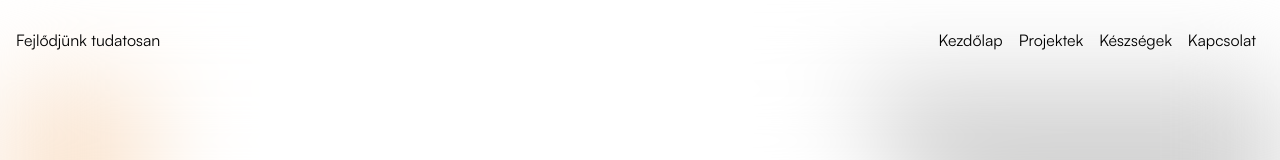
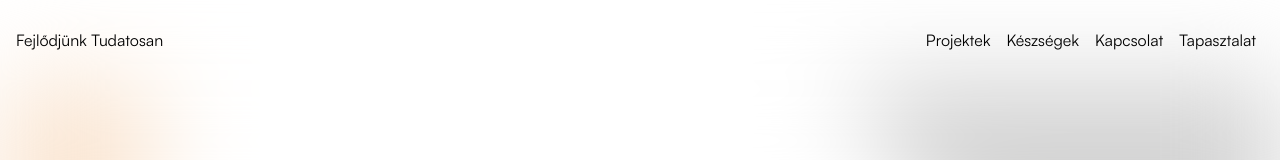
Before and after one commit to ReuDav/fejlodjunktudatosan, a Next.js app: page / in a window 1280 px wide. Shown: the top 160 px of the page. Built offline with nearby package versions, Linux system fonts and the light colour scheme.

Commit message:
added new UX elements

```diff
--- a/components/call-to-action.tsx
+++ b/components/call-to-action.tsx
@@ -4,7 +4,7 @@ import {ArrowDownOnSquareStackIcon, PhoneIcon} from "@heroicons/react/24/solid";
 import Link from "next/link";
 
 export default function CallToAction() {
-    return (<section className="relative w-full h-screen top-20">
+    return (<section className="relative w-full h-screen top-20" id="CallToAction">
         <div id="Overlay" className="absolute z-40 inset-0 max-h-[calc(100vh_-_80px)] flex flex-col items-center space-y-6 justify-center">
             <div className="relative w-full flex flex-col items-center">
                 <Image src="/assets/images/David.webp" alt="David" width={125} height={125}
--- a/components/navbar.tsx
+++ b/components/navbar.tsx
@@ -1,34 +1,83 @@
-"use client"
-import Link from "next/link";
-import {useState} from "react";
-import {Pivot} from 'hamburger-react'
+"use client";
+import { useState } from "react";
+import { Pivot } from "hamburger-react";
 
 export default function Navbar() {
     const [menuOpen, setMenuOpen] = useState(false);
+
+    const scrollToSection = (id: string) => {
+        document.getElementById(id)?.scrollIntoView({ behavior: "smooth" });
+        setMenuOpen(false);
+    };
+
     return (
         <header
-            className={`absolute p-4 box-border top-0 inset-x-0 ${menuOpen ? "bg-slate-100" : "bg-transparent"} transition-colors duration-500 delay-300 z-50 container mx-auto h-20 w-full flex items-center justify-between`}>
-            <div id="Logo" className="animate-fade-in">
-                <Link href="/" className="md:w-20 md:text-[16px] text-[20px]">
-                    Fejlődjünk tudatosan
-                </Link>
+            className={`absolute p-4 box-border top-0 inset-x-0 bg-transparent transition-colors duration-500 z-50 container mx-auto h-20 w-full flex items-center justify-between`}
+        >
+            <div id="Logo" className="animate-fade-in relative z-50">
+                <a href="#" className="md:w-20 md:text-[16px] text-[20px]">
+                    Fejlődjünk Tudatosan
+                </a>
             </div>
             <nav
-                className={`animate-fade-in grid-menu md:grid-rows-1 ${menuOpen ? "open" : ""} bg-inherit md:relative absolute inset-0 md:w-auto w-full md:h-auto z-50 md:top-0 top-20 md:bg-transparent `}>
+                className={`animate-fade-in grid-menu md:grid-rows-1 ${
+                    menuOpen ? "open md:bg-transparent bg-slate-100" : ""
+                } bg-inherit md:relative absolute inset-0 md:w-auto w-full md:h-auto z-40 md:top-0 left-0 md:bg-transparent `}
+            >
                 <ul className="overflow-hidden flex md:flex-row md:h-auto h-full flex-col items-center md:gap-0 gap-6 justify-center">
-                    <li className=""><Link className="hover:underline block p-2 md:text-[16px] text-[24px]"
-                                           href="/">Kezdőlap</Link></li>
-                    <li className=""><Link className="hover:underline block p-2 md:text-[16px] text-[24px]"
-                                           href="/">Projektek</Link></li>
-                    <li className=""><Link className="hover:underline block p-2 md:text-[16px] text-[24px]"
-                                           href="/">Készségek</Link></li>
-                    <li className=""><Link className="hover:underline block p-2 md:text-[16px] text-[24px]"
-                                           href="/">Kapcsolat</Link></li>
+                    <li>
+                        <a
+                            onClick={(e) => {
+                                e.preventDefault();
+                                scrollToSection("Projects");
+                            }}
+                            className="hover:underline block p-2 md:text-[16px] text-[24px]"
+                            href="#"
+                        >
+                            Projektek
+                        </a>
+                    </li>
+                    <li>
+                        <a
+                            onClick={(e) => {
+                                e.preventDefault();
+                                scrollToSection("Skills");
+                            }}
+                            className="hover:underline block p-2 md:text-[16px] text-[24px]"
+                            href="#"
+                        >
+                            Készségek
+                        </a>
+                    </li>
+                    <li>
+                        <a
+                            onClick={(e) => {
+                                e.preventDefault();
+                                scrollToSection("Contact");
+                            }}
+                            className="hover:underline block p-2 md:text-[16px] text-[24px]"
+                            href="#"
+                        >
+                            Kapcsolat
+                        </a>
+                    </li>
+                    <li>
+                        <a
+                            onClick={(e) => {
+                                e.preventDefault();
+                                scrollToSection("Experience");
+                            }}
+                            className="hover:underline block p-2 md:text-[16px] text-[24px]"
+                            href="#"
+                        >
+                            Tapasztalat
+                        </a>
+                    </li>
                 </ul>
             </nav>
-            <button className="animate-fade-in size-10 md:hidden" type="button">
+            <button name="Menu" className="animate-fade-in relative z-50 size-10 md:hidden" type="button">
                 <Pivot duration={0.5} toggled={menuOpen} onToggle={() => setMenuOpen(!menuOpen)}/>
             </button>
         </header>
-    )
+    );
 }
--- a/components/project-card-item.tsx
+++ b/components/project-card-item.tsx
@@ -4,6 +4,7 @@ import Link from "next/link";
 type ProjectCardItemProps = {
     title: string;
     description: string;
+    mobileDescription: string;
     imagePath: string;
     link: string;
     buttonText: string;
@@ -14,6 +15,7 @@ type ProjectCardItemProps = {
 const ProjectCardItem: React.FC<ProjectCardItemProps> = ({
                                                              title,
                                                              description,
+                                                             mobileDescription,
                                                              imagePath,
                                                              link,
                                                              buttonText,
@@ -24,11 +26,12 @@ const ProjectCardItem: React.FC<ProjectCardItemProps> = ({
         <>
             <div id="card-1"
                  className={`sticky ${backgroundColor} rounded-3xl top-[20%] mx-auto container min-h-[360px] shadow-md flex items-center justify-center z-10`}>
-                <div className="grid grid-cols-[2fr_1fr] gap-4 p-10">
+                <div className="grid md:grid-cols-[2fr_1fr] gap-4 p-10">
                     <div className="flex flex-col gap-4 items-start">
-                        <h1 className="text-[24px] leading-[1.4em]">{title}</h1>
-                        <p className=" text-[#00000080] leading-[1.6em]">{description}</p>
-                        <button className="mt-auto bg-black py-2 px-3 rounded-2xl text-white"><Link target="_blank"
+                        <h1 className="md:text-[24px] text-[20px] leading-[1.4em]">{title}</h1>
+                        <p className="md:block hidden md:text-[16px] leading-[1.6em] text-[#00000080] leading-[1.6em]">{description}</p>
+                        <p className="md:hidden text-[#00000080] leading-[1.6em]">{mobileDescription}</p>
+                        <button className="md:block hidden mt-auto bg-black py-2 px-3 rounded-2xl text-white"><Link target="_blank"
                                                                                                     href={link && link}>{buttonText || "Megtekintem a honlapot"}</Link>
                         </button>
                     </div>
--- a/components/skills-list.tsx
+++ b/components/skills-list.tsx
@@ -4,7 +4,7 @@ interface SkillsListProps {
     skills: string[];
 }
 export default function SkillList({skills} : SkillsListProps) {
-    return <section className="container mx-auto" id="skills">
+    return <section className="container mx-auto px-4" id="Skills">
         <h2 className="text-3xl my-8">Készségeim</h2>
         <div className="py-12 px-8 bg-[#d1eafa] rounded-xl">
             <div className="flex flex-wrap gap-4">
--- a/components/skills-slider.tsx
+++ b/components/skills-slider.tsx
@@ -12,8 +12,13 @@ export default function SkillsSlider() {
         loop: true,
         renderMode: "performance",
         drag: false,
-        slides: {
-            perView: 8,
+        breakpoints: {
+            "(min-width: 768px)": {
+                slides: { perView: 8, spacing: 5 },
+            },
+            "(max-width: 450px)": {
+                slides: { perView: 6, spacing: 15 },
+            },
         },
         created(s) {
             s.moveToIdx(5, true, animation);
--- a/src/app/globals.css
+++ b/src/app/globals.css
@@ -8,6 +8,7 @@
 }
 
 * {
+    scroll-behavior: smooth;
     font-family: 'Satoshi', sans-serif;
 }
 
@@ -20,5 +21,5 @@
 
 .open {
     grid-template-rows: 1fr;
-    height: calc(100vh - 80px);
+    height: 100vh;
 }
```
Also changed, not shown: components/experience-list.tsx (+8 -8 lines), components/process-carousel.tsx (+29 -6 lines), components/project-cards.tsx (+9 -1 lines).
